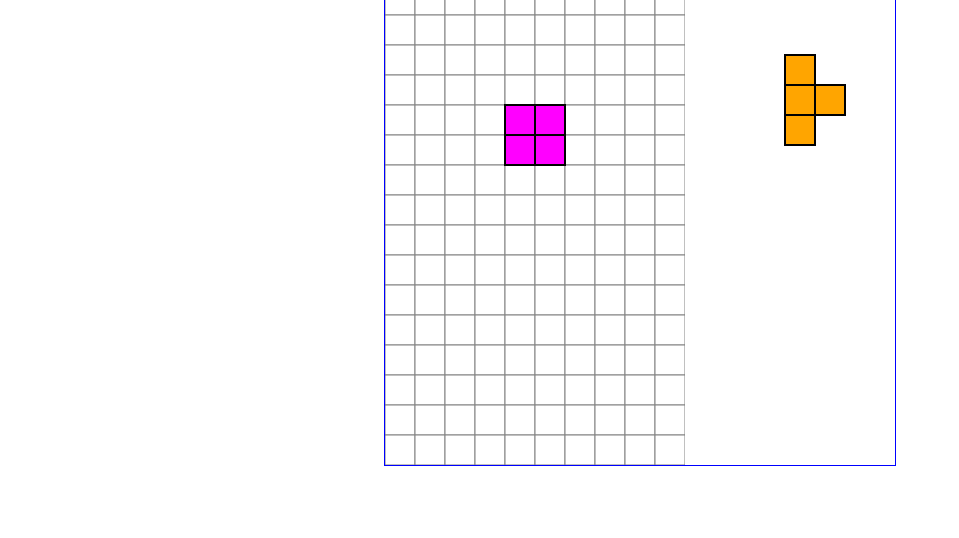
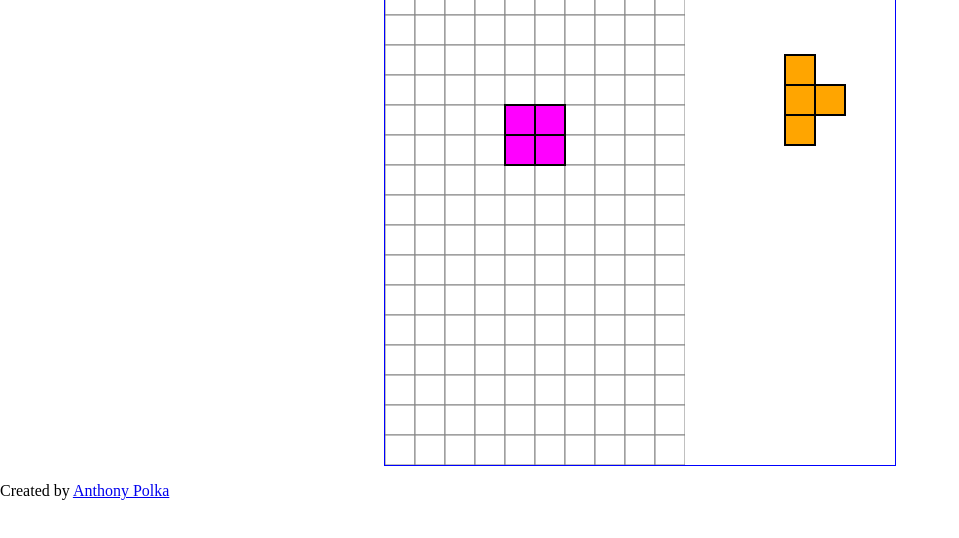
Before and after one commit to A-Taiga/JavaScript-Tetris, a plain HTML site: page index.html in a window 1280 px wide. Shown: the part 156-694 px from the top of the page, without its empty margins (0-959 px from the left). Drawn offline with Linux system fonts and the light colour scheme.

Commit message:
added link to my github page

```diff
--- a/index.html
+++ b/index.html
@@ -16,6 +16,7 @@
 
 
     </div>
+    <div id="name"><p>Created by <a href="https://github.com/A-Taiga">Anthony Polka</a></p></div>
 
     <script src="tetris.js"></script>
 </body>
```
